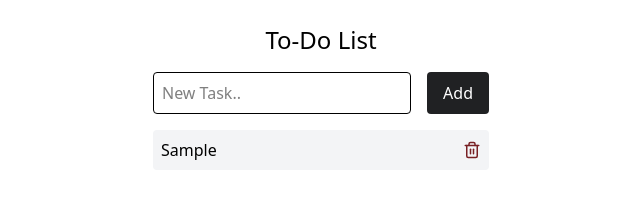
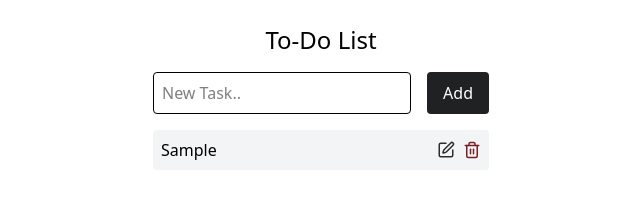
Before and after one commit to LuckyDuk3/cf7-react-todo-app, a React (Vite) app: page / in a window 1280 px wide. Both pictures are taken after typing "Sample" into the empty fields and a click on the button "Add". Shown: the top 220 px of the page, without its empty margins (319-959 px from the left). Built offline with nearby package versions, Linux system fonts and the light colour scheme.

Commit message:
feat: add edit task functionality

```diff
--- a/src/components/Todo.tsx
+++ b/src/components/Todo.tsx
@@ -5,15 +5,32 @@ import type {TodoProps, Action} from "../types.tsx"
 
 const todoReducer = (state: TodoProps[], action: Action): TodoProps[] => {
   switch (action.type) {
-    case "ADD": {
-      const newTodo: TodoProps = {
-        id: Date.now(),
-        text: action.payload,
-      };
-      return [...state, newTodo];
-    }
+    // case "ADD": {
+    //   const newTodo: TodoProps = {
+    //     id: Date.now(),
+    //     text: action.payload,
+    //   };
+    //   return [...state, newTodo];
+    // }
+
+    case "ADD":
+      return [
+        ...state,
+        {
+          id: Date.now(),
+          text: action.payload,
+        }
+      ]
+
     case "DELETE":
         return state.filter(todo  => todo.id !== action.payload);
+    case "EDIT":
+      return state.map( todo =>
+        todo.id === action.payload.id
+        ? {...todo, text:action.payload.newText}
+        : todo
+
+      )
         default:
           return state;
   }
--- a/src/components/TodoList.tsx
+++ b/src/components/TodoList.tsx
@@ -1,10 +1,29 @@
-import {Trash2} from "lucide-react";
+import {Trash2, Edit, Save, X} from "lucide-react";
 import type {TodoListProps} from "../types.tsx"
+import {useState} from "react";
 
 const TodoList = ({todos, dispatch}: TodoListProps) => {
+const [editId, setEditId] = useState<number | null>(null);
+const [editText, setEditText] = useState("");
 
 const handleDelete = (id: number) => () => {
   dispatch({type: "DELETE", payload: id})
+}
+
+const handleEdit = (id: number, text: string) => () => {
+  setEditId(id);
+  setEditText(text);
+}
+
+const handleCancel = () => {
+  setEditId(null);
+  setEditText("");
+}
+
+const handleSave = (id: number) => () => {
+  dispatch({type: "EDIT", payload: {id, newText: editText}});
+  setEditId(null);
+  setEditText("");
 }
 
   return (
@@ -12,16 +31,49 @@ const handleDelete = (id: number) => () => {
       <ul className="space-y-2">
         {todos.map(todo => (
             <li key={todo.id} className="flex items-center justify-between bg-gray-100 p-2 rounded">
+              { editId === todo.id ? (
+                <>
+                  <div className="flex flex-1 ga[-2">
+                    <input type="text"
+                           value={editText}
+                           onChange={(e) => setEditText(e.target.value)}
+                           className="flex-1 border rounded p-1"
+                    />
+                    <button
+                      onClick={handleSave(todo.id)}
+                      className="text-cf-gray"
+                    >
+                      <Save size={18}/>
+                    </button>
+                    <button
+                      onClick={handleCancel}
+                      className="text-cf-dark-red"
+                    >
+                      <X size={18} />
+                    </button>
+                  </div>
+                </>
+              ) : (
+                <>
                   <span>{todo.text}</span>
+                  <div className="flex gap-2">
+                    <button
+                      onClick={handleEdit(todo.id, todo.text)}
+                      className="text-cf-gray"
+                    >
+                      <Edit size={18}/>
+                    </button>
                     <button
                       onClick={handleDelete(todo.id)}
                       className="text-cf-dark-red"
                     >
                       <Trash2 size={18} />
                     </button>
+                  </div>
+                </>
+              )}
             </li>
             ))}
-
       </ul>
     </>
   )
--- a/src/types.ts
+++ b/src/types.ts
@@ -6,6 +6,8 @@ export type TodoProps = {
 export type Action =
   | {type: "ADD"; payload: string}
   | {type: "DELETE"; payload: number}
+  | {type: "EDIT"; payload: {id: number; newText: string}};
+
 
 export type TodoFormProps = {
   dispatch: React.Dispatch<Action>,
```
Lines whose indentation alone changed are shown as unchanged.
